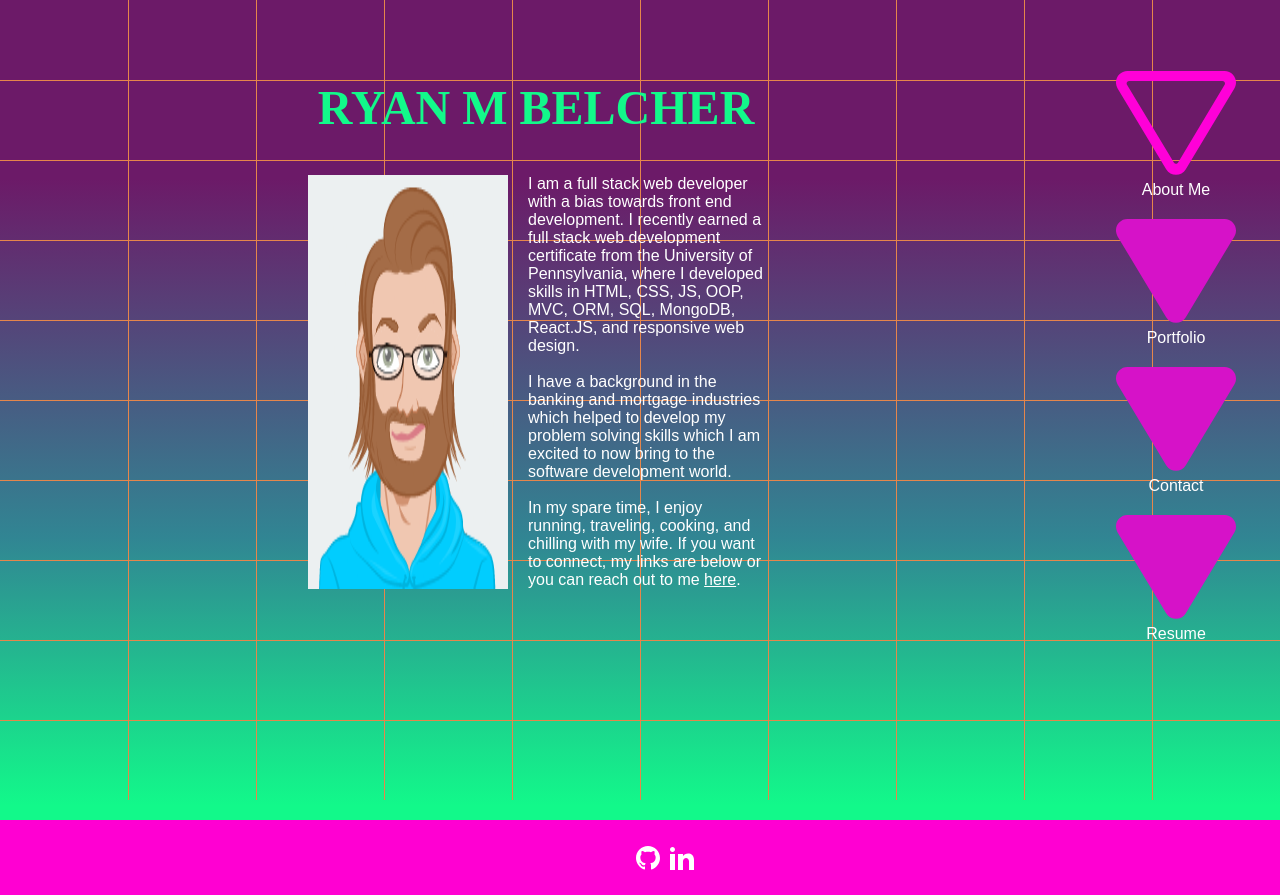
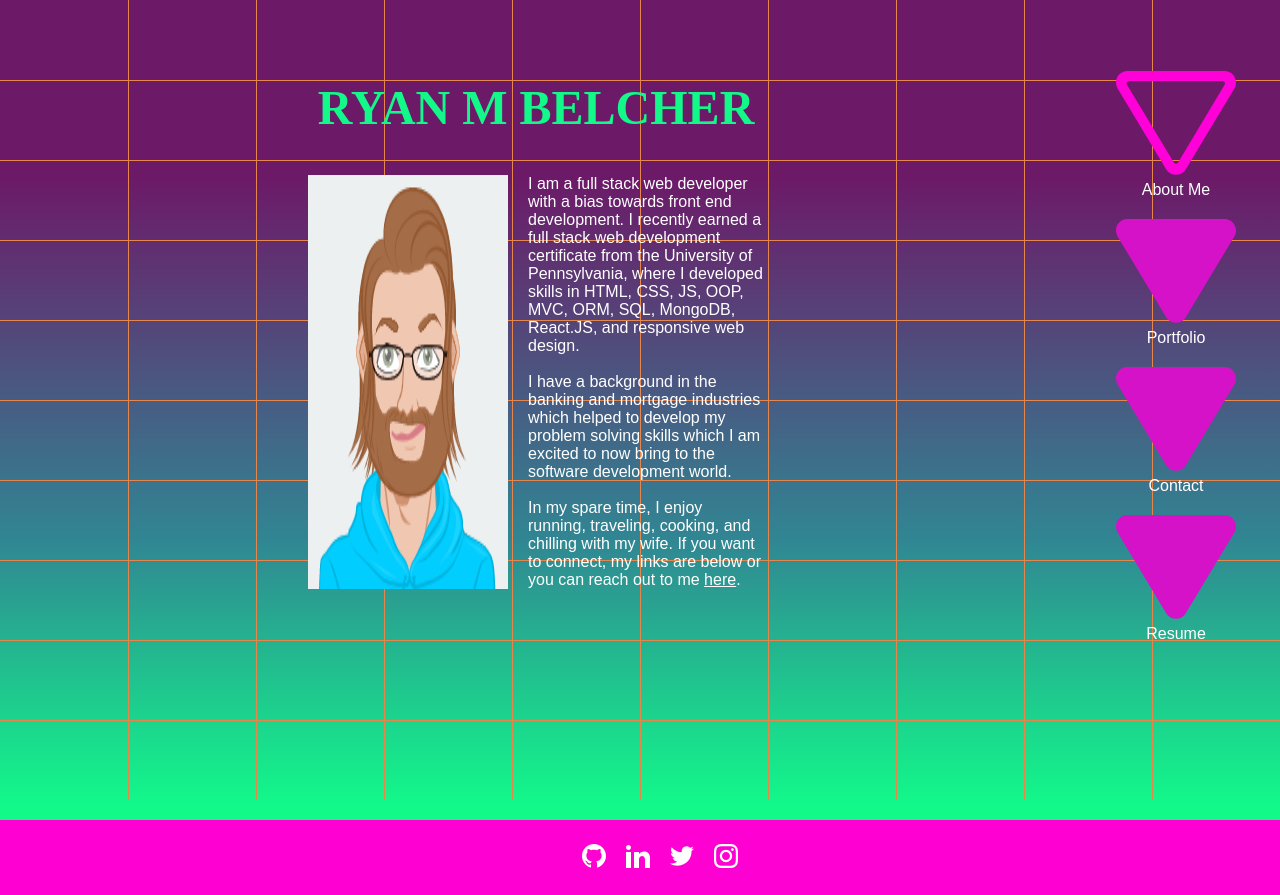
Before and after one commit to RyanMBelcher/ryanmbelcher.github.io, a React (Create React App) app: page / in a window 1280 px wide. Built offline with nearby package versions, Linux system fonts and the light colour scheme.

Commit message:
fixed footer

```diff
--- a/src/components/Footer.js
+++ b/src/components/Footer.js
@@ -13,7 +13,7 @@
                         <svg className='footer-svg' xmlns="http://www.w3.org/2000/svg" width="24" height="24" viewBox="0 0 24 24"><path d="M12 0c-6.626 0-12 5.373-12 12 0 5.302 3.438 9.8 8.207 11.387.599.111.793-.261.793-.577v-2.234c-3.338.726-4.033-1.416-4.033-1.416-.546-1.387-1.333-1.756-1.333-1.756-1.089-.745.083-.729.083-.729 1.205.084 1.839 1.237 1.839 1.237 1.07 1.834 2.807 1.304 3.492.997.107-.775.418-1.305.762-1.604-2.665-.305-5.467-1.334-5.467-5.931 0-1.311.469-2.381 1.236-3.221-.124-.303-.535-1.524.117-3.176 0 0 1.008-.322 3.301 1.23.957-.266 1.983-.399 3.003-.404 1.02.005 2.047.138 3.006.404 2.291-1.552 3.297-1.23 3.297-1.23.653 1.653.242 2.874.118 3.176.77.84 1.235 1.911 1.235 3.221 0 4.609-2.807 5.624-5.479 5.921.43.372.823 1.102.823 2.222v3.293c0 .319.192.694.801.576 4.765-1.589 8.199-6.086 8.199-11.386 0-6.627-5.373-12-12-12z" /></svg>
                     </a>
                 </li>
-                <li>
+                <li className='footer-item'>
                     <a
                         href='https://www.linkedin.com/in/ryanmbelchermba/'
                         target='_blank'
@@ -21,7 +21,25 @@
                         <svg className='footer-svg' xmlns="http://www.w3.org/2000/svg" width="24" height="24" viewBox="0 0 24 24"><path d="M4.98 3.5c0 1.381-1.11 2.5-2.48 2.5s-2.48-1.119-2.48-2.5c0-1.38 1.11-2.5 2.48-2.5s2.48 1.12 2.48 2.5zm.02 4.5h-5v16h5v-16zm7.982 0h-4.968v16h4.969v-8.399c0-4.67 6.029-5.052 6.029 0v8.399h4.988v-10.131c0-7.88-8.922-7.593-11.018-3.714v-2.155z" /></svg>
                     </a>
                 </li>
+                <li  className='footer-item'>
+                    <a
+                        href=' https://twitter.com/RyanMBelcher'
+                        target='_blank'
+                    >
+                    <svg className='footer-svg' xmlns="http://www.w3.org/2000/svg" width="24" height="24" viewBox="0 0 24 24"><path d="M24 4.557c-.883.392-1.832.656-2.828.775 1.017-.609 1.798-1.574 2.165-2.724-.951.564-2.005.974-3.127 1.195-.897-.957-2.178-1.555-3.594-1.555-3.179 0-5.515 2.966-4.797 6.045-4.091-.205-7.719-2.165-10.148-5.144-1.29 2.213-.669 5.108 1.523 6.574-.806-.026-1.566-.247-2.229-.616-.054 2.281 1.581 4.415 3.949 4.89-.693.188-1.452.232-2.224.084.626 1.956 2.444 3.379 4.6 3.419-2.07 1.623-4.678 2.348-7.29 2.04 2.179 1.397 4.768 2.212 7.548 2.212 9.142 0 14.307-7.721 13.995-14.646.962-.695 1.797-1.562 2.457-2.549z"/></svg>
+                    </a>
+                </li>
+                <li  className='footer-item'>
+                    <a
+                        href=''
+                        target='_blank'
+                    >
+                        <svg className='footer-svg' xmlns="http://www.w3.org/2000/svg" width="24" height="24" viewBox="0 0 24 24"><path d="M12 2.163c3.204 0 3.584.012 4.85.07 3.252.148 4.771 1.691 4.919 4.919.058 1.265.069 1.645.069 4.849 0 3.205-.012 3.584-.069 4.849-.149 3.225-1.664 4.771-4.919 4.919-1.266.058-1.644.07-4.85.07-3.204 0-3.584-.012-4.849-.07-3.26-.149-4.771-1.699-4.919-4.92-.058-1.265-.07-1.644-.07-4.849 0-3.204.013-3.583.07-4.849.149-3.227 1.664-4.771 4.919-4.919 1.266-.057 1.645-.069 4.849-.069zm0-2.163c-3.259 0-3.667.014-4.947.072-4.358.2-6.78 2.618-6.98 6.98-.059 1.281-.073 1.689-.073 4.948 0 3.259.014 3.668.072 4.948.2 4.358 2.618 6.78 6.98 6.98 1.281.058 1.689.072 4.948.072 3.259 0 3.668-.014 4.948-.072 4.354-.2 6.782-2.618 6.979-6.98.059-1.28.073-1.689.073-4.948 0-3.259-.014-3.667-.072-4.947-.196-4.354-2.617-6.78-6.979-6.98-1.281-.059-1.69-.073-4.949-.073zm0 5.838c-3.403 0-6.162 2.759-6.162 6.162s2.759 6.163 6.162 6.163 6.162-2.759 6.162-6.163c0-3.403-2.759-6.162-6.162-6.162zm0 10.162c-2.209 0-4-1.79-4-4 0-2.209 1.791-4 4-4s4 1.791 4 4c0 2.21-1.791 4-4 4zm6.406-11.845c-.796 0-1.441.645-1.441 1.44s.645 1.44 1.441 1.44c.795 0 1.439-.645 1.439-1.44s-.644-1.44-1.439-1.44z"/></svg>
+                    </a>
+                </li>
             </ul>
         </footer>
     )
 }
+
+// https://twitter.com/RyanMBelcher
--- a/src/components/pages/Contact.js
+++ b/src/components/pages/Contact.js
@@ -150,6 +150,11 @@
                             </a>
                         </li>
                         <li>
+                            <a href=' https://twitter.com/RyanMBelcher' target='_blank' className='contact-icon'>
+                            <svg className='social-svg' xmlns="http://www.w3.org/2000/svg" width="36" height="36" viewBox="0 0 24 24"><path d="M24 4.557c-.883.392-1.832.656-2.828.775 1.017-.609 1.798-1.574 2.165-2.724-.951.564-2.005.974-3.127 1.195-.897-.957-2.178-1.555-3.594-1.555-3.179 0-5.515 2.966-4.797 6.045-4.091-.205-7.719-2.165-10.148-5.144-1.29 2.213-.669 5.108 1.523 6.574-.806-.026-1.566-.247-2.229-.616-.054 2.281 1.581 4.415 3.949 4.89-.693.188-1.452.232-2.224.084.626 1.956 2.444 3.379 4.6 3.419-2.07 1.623-4.678 2.348-7.29 2.04 2.179 1.397 4.768 2.212 7.548 2.212 9.142 0 14.307-7.721 13.995-14.646.962-.695 1.797-1.562 2.457-2.549z"/></svg>
+                            </a>
+                        </li>
+                        <li>
                             <a href='https://www.linkedin.com/in/ryanmbelchermba/' target='_blank' className='contact-icon'>
                                 <svg  className='social-svg' xmlns="http://www.w3.org/2000/svg" width="36" height="36" viewBox="0 0 24 24"><path d="M19 0h-14c-2.761 0-5 2.239-5 5v14c0 2.761 2.239 5 5 5h14c2.762 0 5-2.239 5-5v-14c0-2.761-2.238-5-5-5zm-11 19h-3v-11h3v11zm-1.5-12.268c-.966 0-1.75-.79-1.75-1.764s.784-1.764 1.75-1.764 1.75.79 1.75 1.764-.783 1.764-1.75 1.764zm13.5 12.268h-3v-5.604c0-3.368-4-3.113-4 0v5.604h-3v-11h3v1.765c1.396-2.586 7-2.777 7 2.476v6.759z" /></svg>
                             </a>
--- a/src/styles/Footer.css
+++ b/src/styles/Footer.css
@@ -4,14 +4,15 @@
     width: 100%;
     overflow: hidden;
     text-align: center;
+    display: flex;
+    justify-content: center;
 }
 
 .footer-list {
     list-style-type: none;
     display: flex;
     justify-content: center;
-    align-items: baseline;
-    flex-direction: row;
+    align-items: center;
 }
 
 .footer-item {
```
